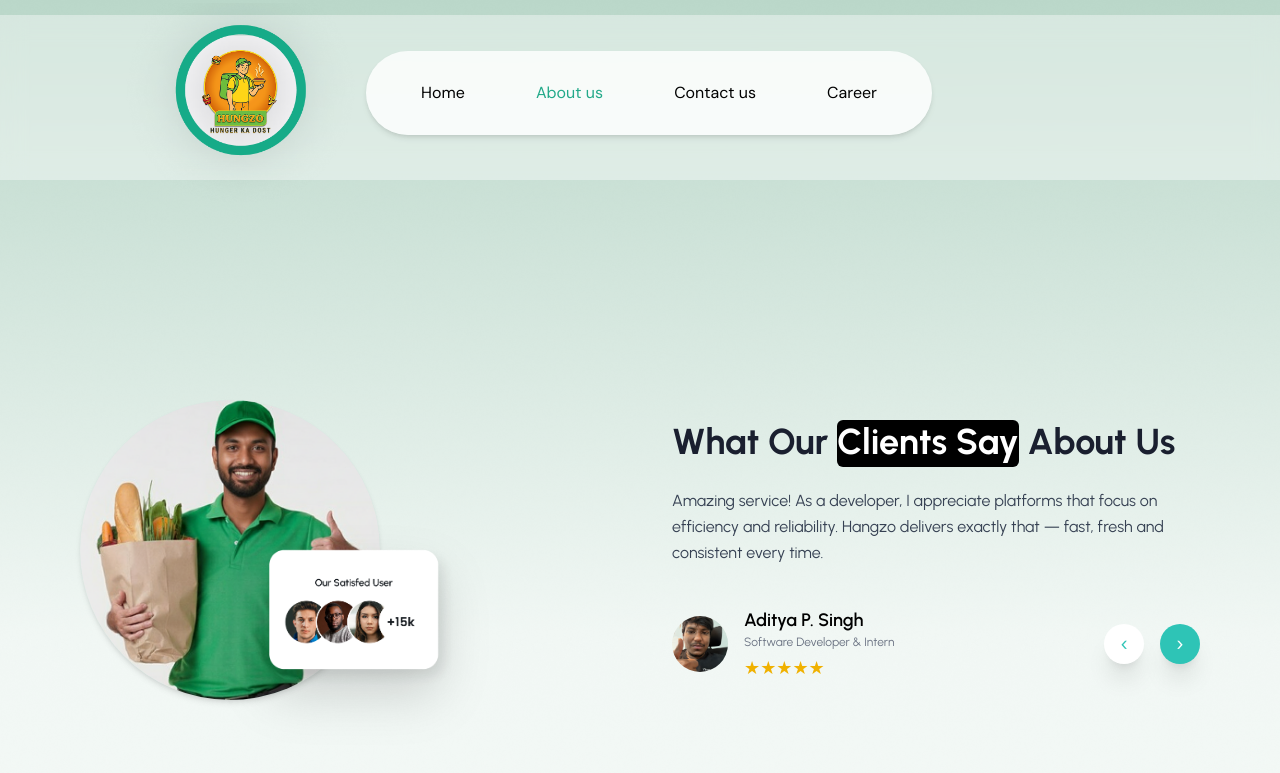
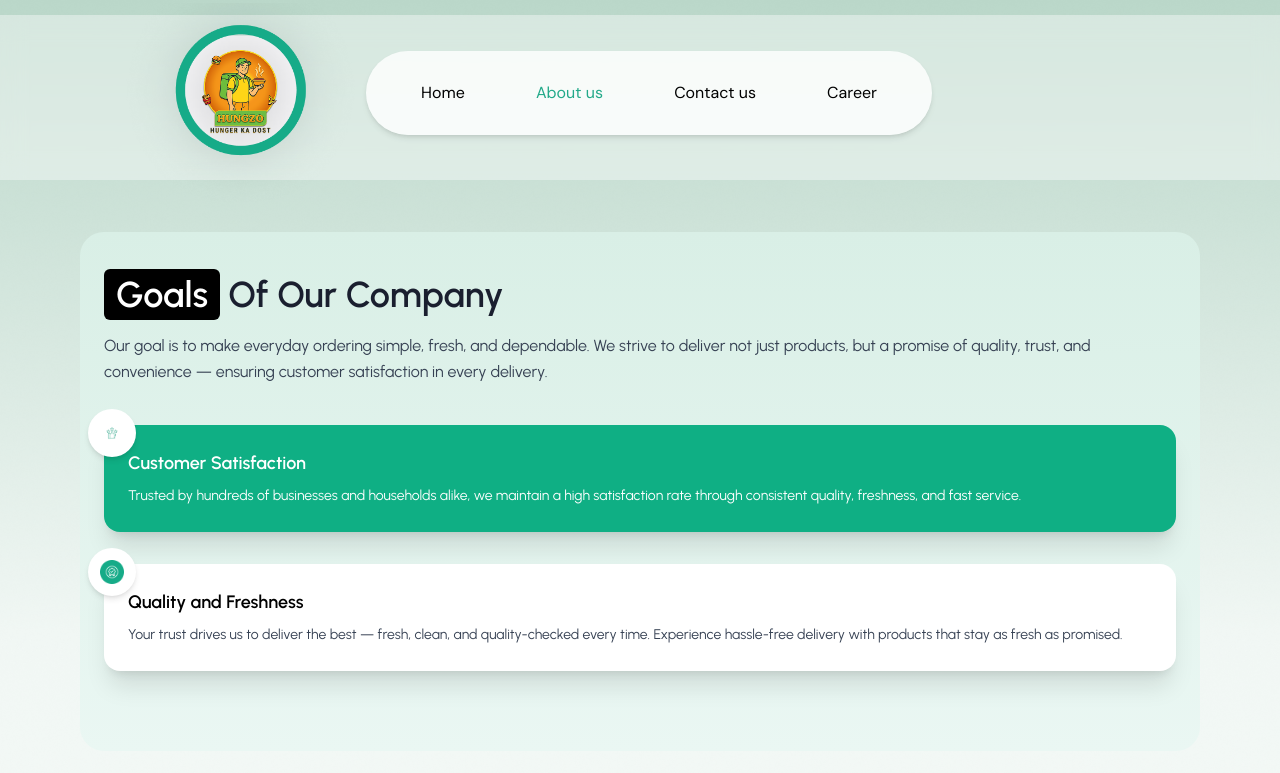
Before and after one commit to hungzofood/hungzo-website, a React (Vite) app: page /about in a window 1280 px wide. Shown: the top 773 px of the page. Built offline with nearby package versions, Linux system fonts and the light colour scheme.

Commit message:
modified:   src/Components/About.jsx 	modified:   src/Components/Career.jsx 	modified:   src/Components/Contact.jsx 	modified:   src/Components/Hero.jsx

```diff
--- a/src/Components/About.jsx
+++ b/src/Components/About.jsx
@@ -59,17 +59,17 @@ export default function About() {
 
   return (
     <div
-      className="w-full pt-36 pb-20 px-6 md:px-20"
+      className="w-full pt-18 pb-20 px-6 md:px-20"
       style={{ fontFamily: "Urbanist, sans-serif" }}
     >
       {/* ========================= MOBILE GOALS SECTION EXACT MATCH ========================= */}
-      <div className="w-full md:hidden px-6 pt-10 pb-20 bg-gradient-to-b from-[#D9EFE6] to-[#EAF7F3] rounded-3xl">
+      <div className="w-full px-6 pt-10 pb-20 bg-gradient-to-b from-[#D9EFE6] to-[#EAF7F3] rounded-3xl">
         {/* Heading */}
         <h1 className="text-4xl font-semibold text-[#1A1F2F] leading-tight">
           <span className="bg-black text-white px-3 py-1 rounded-md mr-2">
             Goals
           </span>
-          Of Our <br /> Company
+          Of Our Company
         </h1>
 
         {/* Description */}
@@ -118,14 +118,14 @@ export default function About() {
       </div>
 
       {/* ========================= SECTION 2 — EXACT SCREENSHOT LAYOUT ========================= */}
-      <div className="mt-24">
+      <div className="mt-6">
         {/* FLEX COLUMN ON MOBILE — ROW ON TABLET */}
         <div className="flex flex-col md:flex-row items-start md:items-center justify-between gap-16">
           {/* LEFT — DELIVERY GUY ROUND IMAGE */}
 
           <div className="relative flex justify-center md:justify-start w-full">
             {/* Wrapper so badge doesn't get clipped */}
-            <div className="relative w-[300px] h-[300px] rounded-full bg-[#D4EDE5] flex items-center justify-center shadow-md overflow-hidden">
+            <div className="relative w-[300px] h-[300px] md:ml-20 rounded-full bg-[#D4EDE5] flex items-center justify-center shadow-md overflow-hidden">
               <img
                 src={deliveryGuy}
                 alt="Delivery Guy"
--- a/src/Components/Career.jsx
+++ b/src/Components/Career.jsx
@@ -34,7 +34,7 @@ export default function Career() {
 
   return (
     <div
-      className="w-full flex flex-col md:flex-row justify-center px-6 md:px-20 pt-40 pb-32 gap-20"
+      className="w-full flex flex-col md:flex-row justify-center px-6 md:px-20 md:pt-20 pt-5 pb-18 gap-20"
       style={{ fontFamily: "Urbanist, sans-serif" }}
     >
       {/* LEFT PANEL — TITLE SECTION */}
--- a/src/Components/Contact.jsx
+++ b/src/Components/Contact.jsx
@@ -46,7 +46,7 @@ ${message}
       style={{ fontFamily: "Urbanist, sans-serif" }}
     >
       {/* TOP HEADING */}
-      <h2 className="text-2xl md:text-3xl font-semibold text-[#23A989] mt-32 mb-10 text-center">
+      <h2 className="text-2xl md:text-3xl font-semibold text-[#23A989] mt-10 mb-10 text-center">
         Have a Question? We’re Just a Message Away
       </h2>
 
@@ -136,7 +136,7 @@ ${message}
       </div>
 
       {/* BOTTOM BLANK SPACE */}
-      <div className="h-[200px]"></div>
+      <div className="h-[40px]"></div>
     </div>
   );
 }
--- a/src/Components/Hero.jsx
+++ b/src/Components/Hero.jsx
@@ -29,7 +29,7 @@ export default function Hero() {
   }, [slideDirection]);
 
   return (
-    <section className="w-full pt-[90px] px-6 md:px-20">
+    <section className="w-full pt-[90px] md:pt-1 px-6 md:px-20">
       {/* ------------------------------------------------------ */}
       {/* 📱 MOBILE EXACT LAYOUT LIKE SCREENSHOT */}
       {/* ------------------------------------------------------ */}
```
